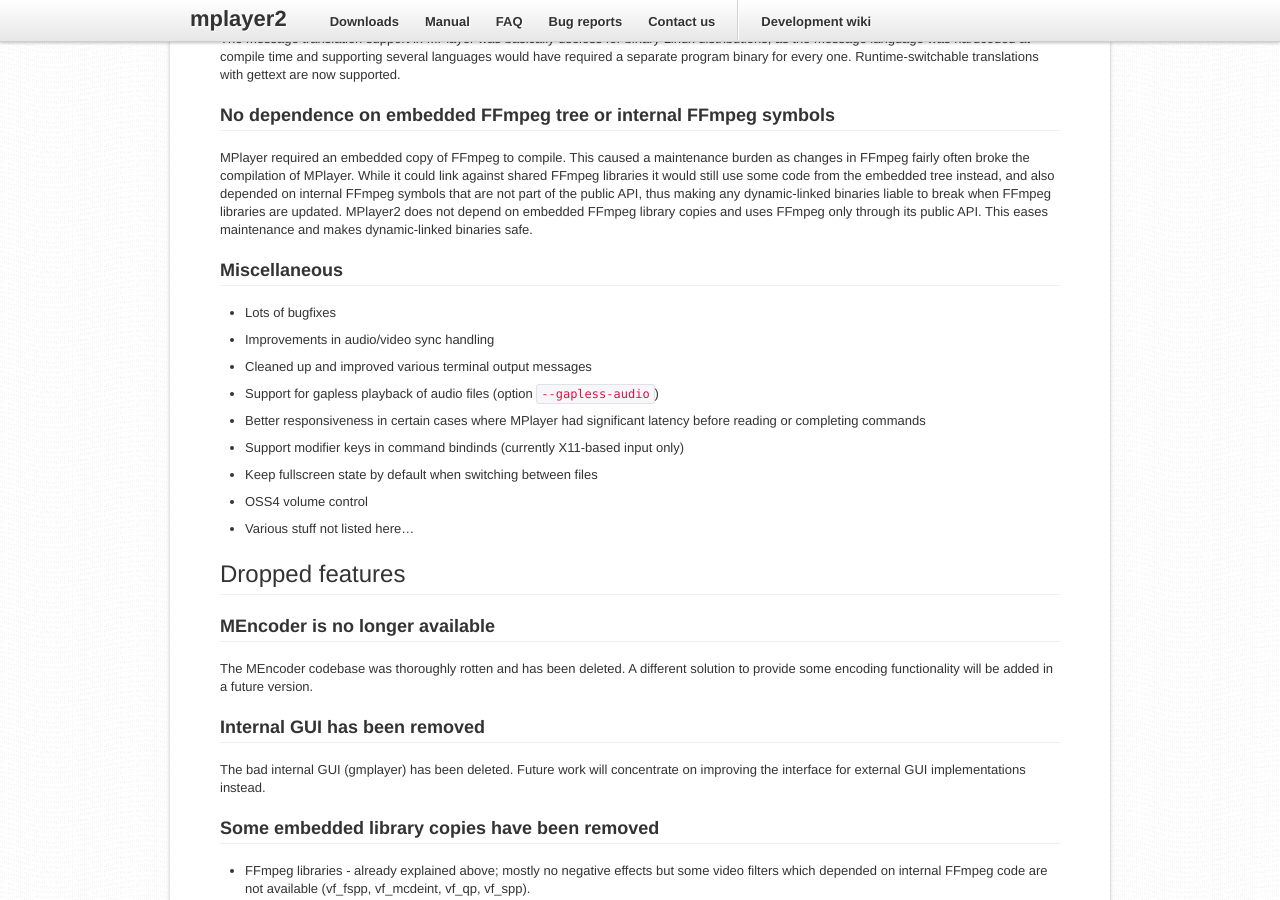
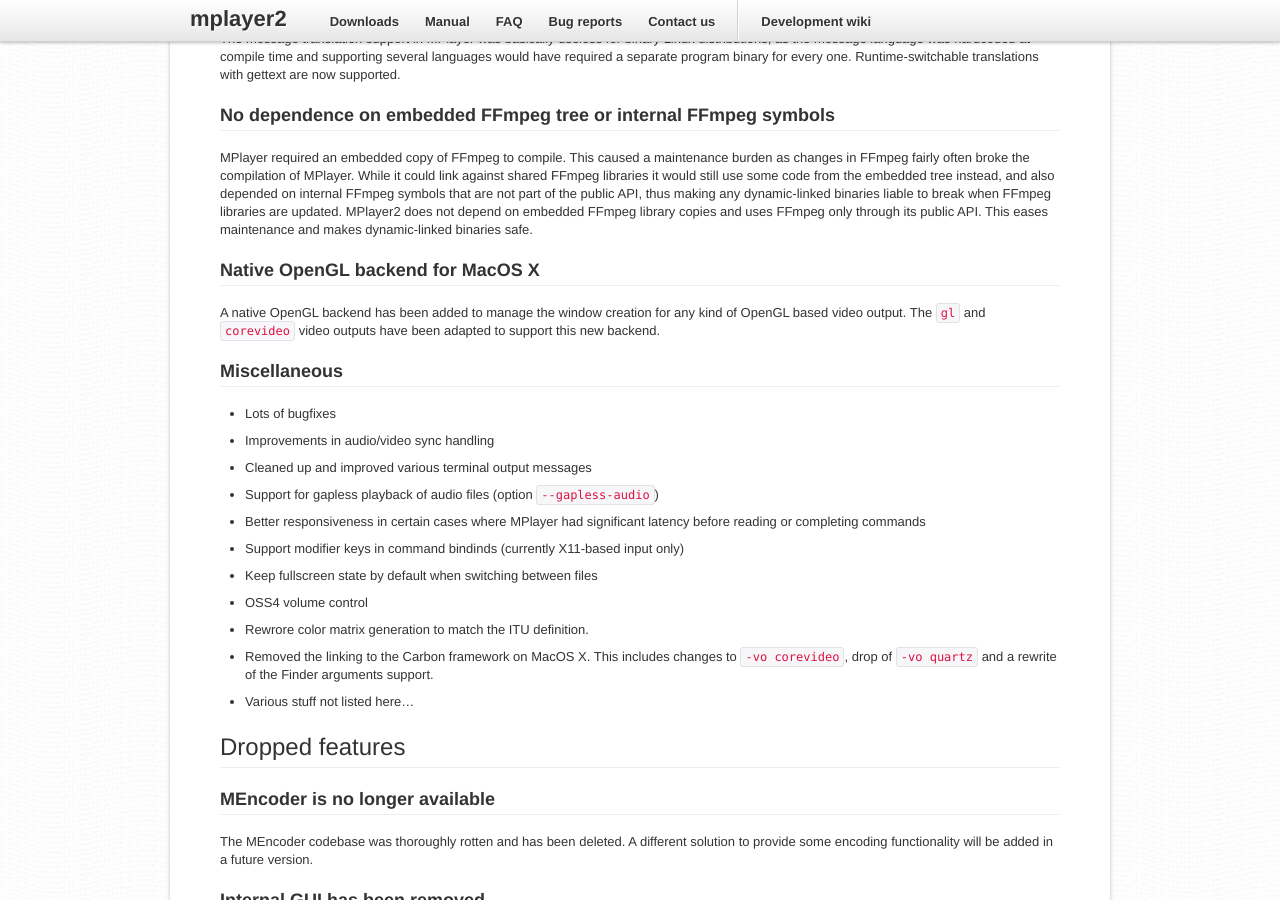
Before and after one commit to mplayer2/mplayer2.org, a Sphinx documentation site: the page built from source/differences.rst, in a window 1280 px wide and 900 px high, scrolled down 818 px. Built offline with Sphinx 7.4.7, drawn with Linux system fonts in a browser that asks for light colours; nearby versions of some CDN libraries.

Commit message:
differences: add a few things
a lot is still to be added

```diff
--- a/source/differences.rst
+++ b/source/differences.rst
@@ -70,6 +70,14 @@
 eases maintenance and makes dynamic-linked binaries safe.
 
 
+Native OpenGL backend for MacOS X
+~~~~~~~~~~~~~~~~~~~~~~~~~~~~~~~~~
+
+A native OpenGL backend has been added to manage the window creation for any
+kind of OpenGL based video output. The ``gl`` and ``corevideo`` video outputs
+have been adapted to support this new backend.
+
+
 Miscellaneous
 ~~~~~~~~~~~~~
 
@@ -84,6 +92,10 @@
   only)
 * Keep fullscreen state by default when switching between files
 * OSS4 volume control
+* Rewrore color matrix generation to match the ITU definition.
+* Removed the linking to the Carbon framework on MacOS X. This includes changes
+  to ``-vo corevideo``, drop of ``-vo quartz`` and a rewrite of the Finder
+  arguments support.
 * Various stuff not listed here...
 
 
```
